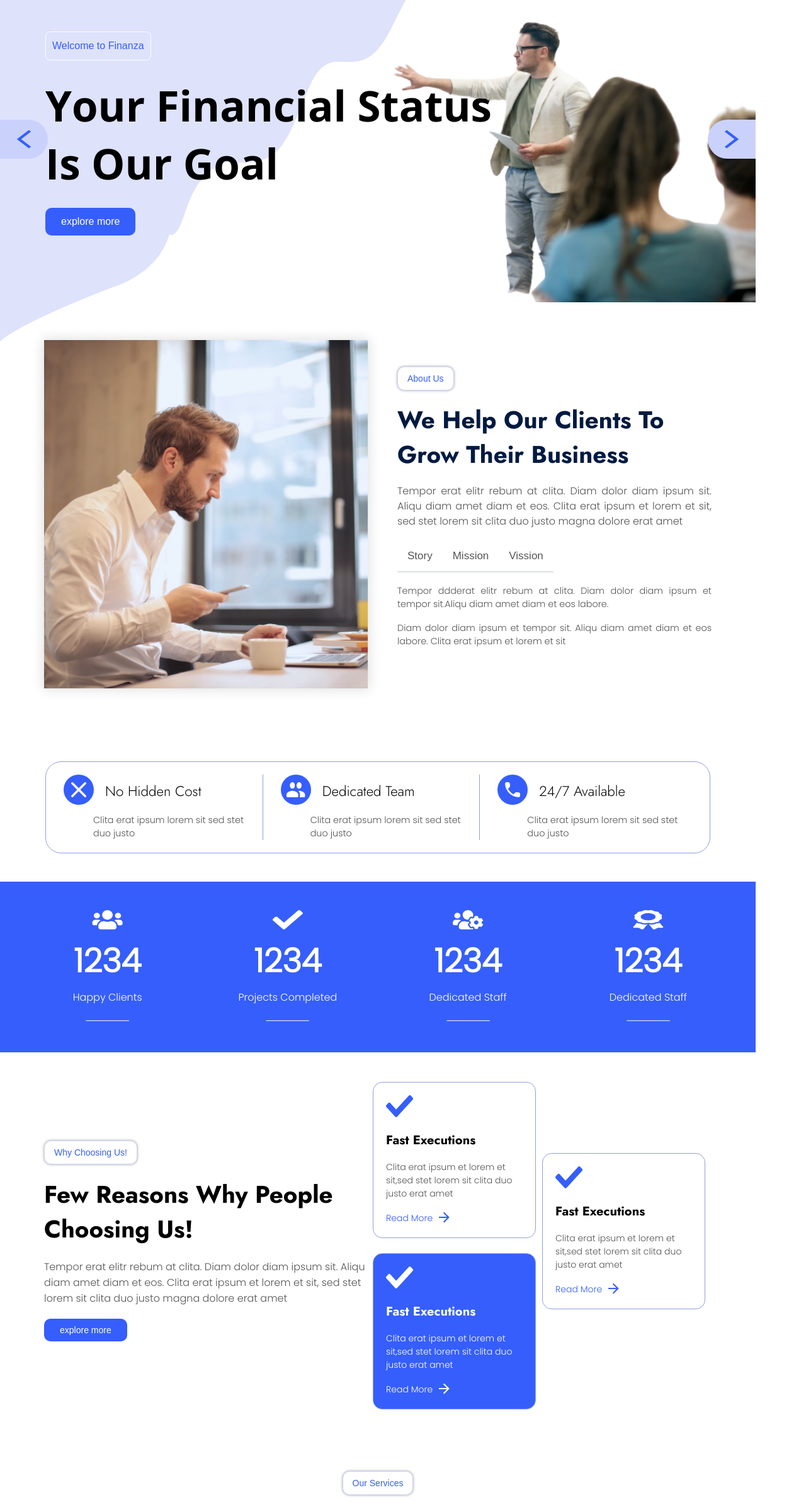
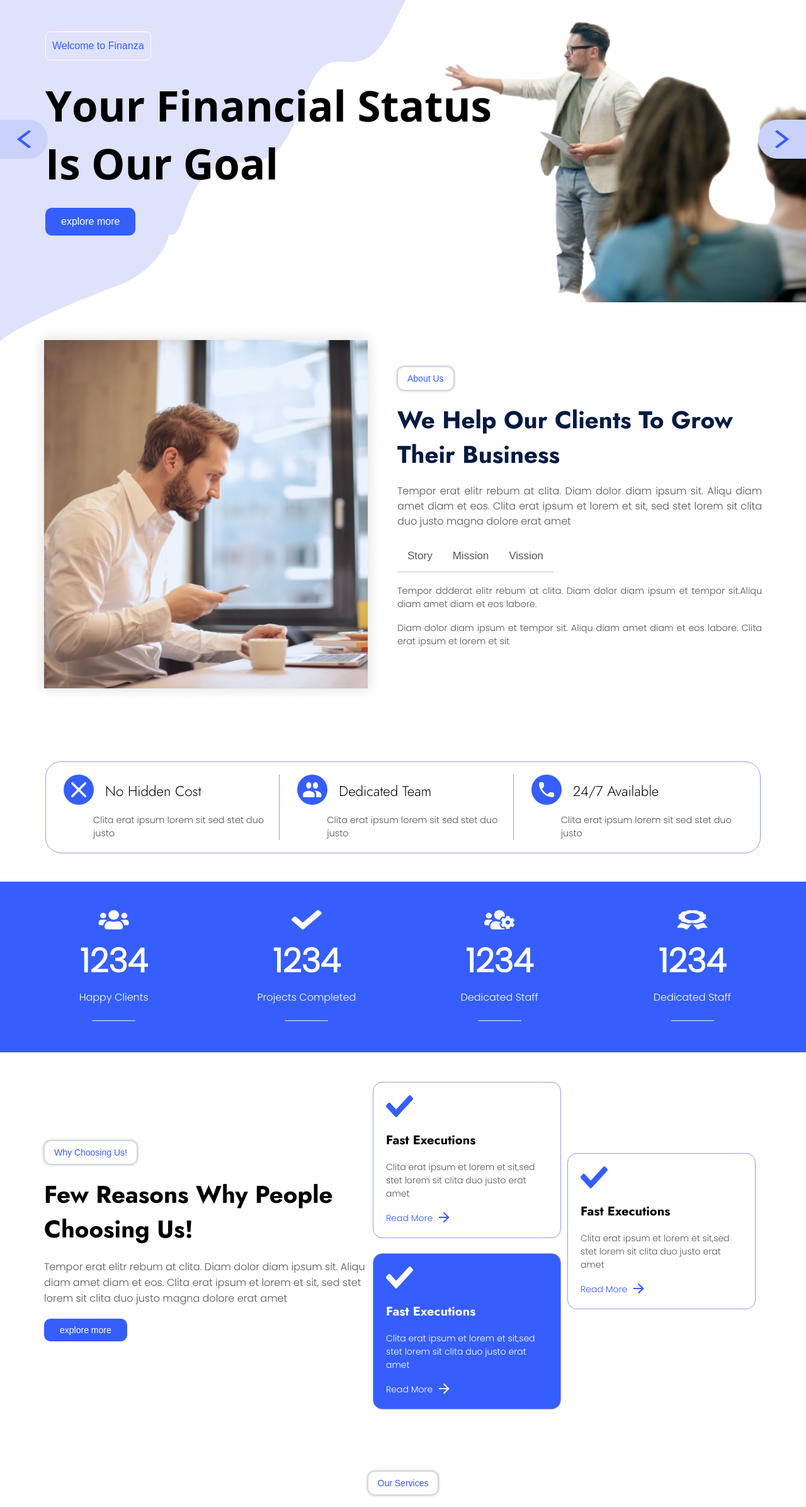
Before and after one commit to mariamtsuleiskiri/FinalProject, a plain HTML site: page index.html in a window 1280 px wide. Shown: the part 155-2548 px from the top of the page at 63% size. Drawn offline with nearby package versions, Linux system fonts and the light colour scheme; no server answers.

Commit message:
fixed max widths

```diff
--- a/style-about-bottom.css
+++ b/style-about-bottom.css
@@ -2,7 +2,7 @@
     width: 100%;
 }
 .about-bottom-wrapper{
-    max-width: 1200px;
+    max-width: 100%;
 }
 .about-bottom-service{
     display: grid;
--- a/style-about-content.css
+++ b/style-about-content.css
@@ -6,7 +6,7 @@
     grid-template-columns: auto 1fr;
     padding-left: 72px;
     padding-right: 70px;
-    max-width: 1200px;
+    max-width: 100%;
     padding-bottom: 20px;
 }
 .image-container{
--- a/style-footer.css
+++ b/style-footer.css
@@ -2,7 +2,7 @@
     width:100%;
 }
 footer{
-    max-width:1200px;
+    max-width:100%;
 }
 .information-footer{
     display: grid;
--- a/style-header.css
+++ b/style-header.css
@@ -45,7 +45,7 @@ p{
     background-repeat: no-repeat;
     background-position: left top;
     height:697px;
-    max-width: 1200px;
+    max-width: 100%;
     position: relative;
 }
 header{
--- a/style-our-services.css
+++ b/style-our-services.css
@@ -2,7 +2,7 @@
     width:100%;
 }
 .our-services-wrapper{
-    max-width: 1200px;
+    max-width: 100%;
     padding-top: 28px;
     padding-left: 72px;
     padding-right:72px;
--- a/style-request-callback.css
+++ b/style-request-callback.css
@@ -2,7 +2,7 @@
     width: 100%;
 }
 .request-callback-wrapper{
-    max-width: 1200px;
+    max-width: 100%;
     position: relative;
     height:683px;
 }
--- a/style-statistics.css
+++ b/style-statistics.css
@@ -11,7 +11,7 @@
     grid-column-gap: 5px;
     display: grid;
     grid-template-columns:repeat(4, 1fr);
-    max-width: 1200px;
+    max-width: 100%;
     background-color: #355EFC;
 }
 .statistics-column{
--- a/style-why-choose.css
+++ b/style-why-choose.css
@@ -4,7 +4,7 @@
 .why-choose-wrapper{
     padding-left: 70px;
     padding-right:80px;
-    max-width: 1200px;
+    max-width: 100%;
     display:grid;
     grid-template-columns: repeat(3,1fr);
     grid-column-gap: 10px;
```
